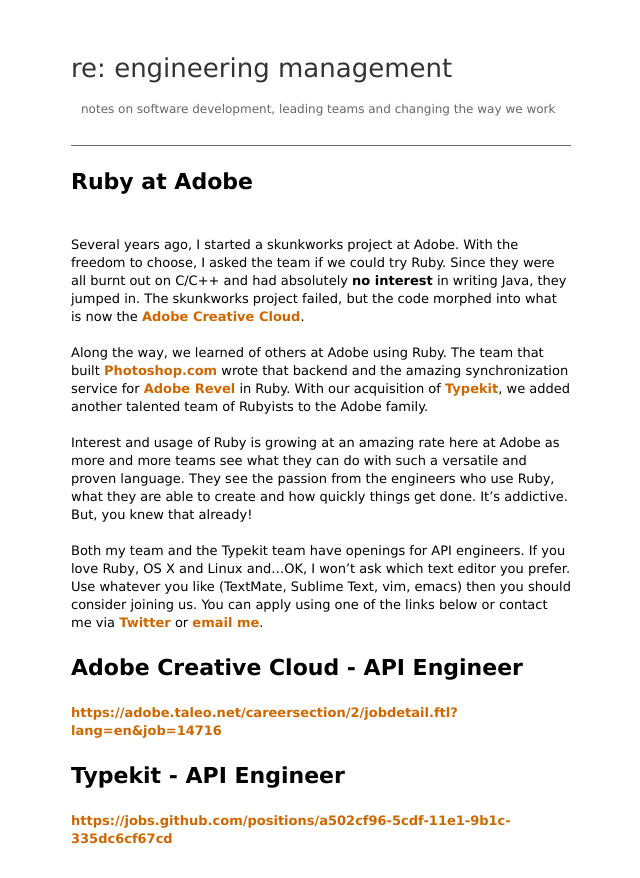
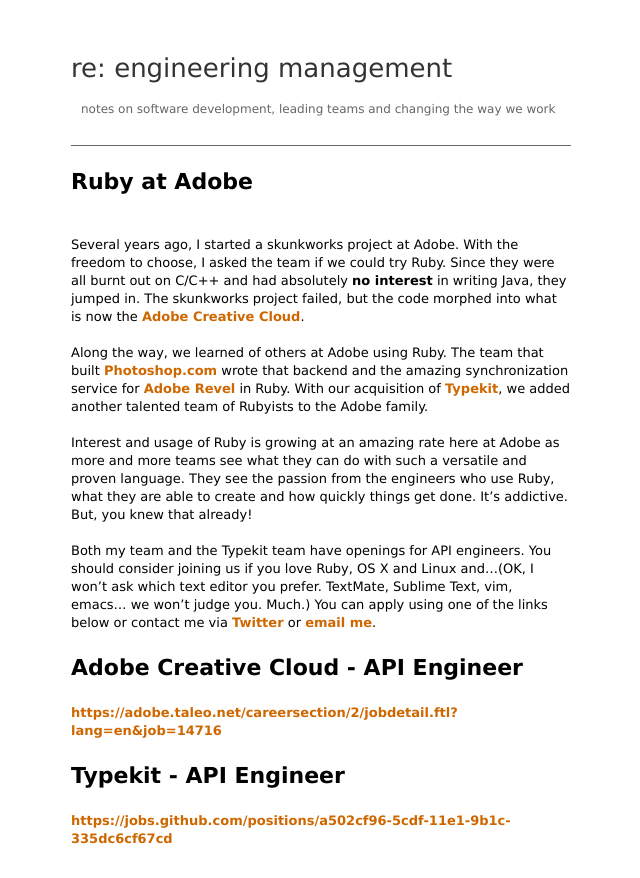
Before and after one commit to kstewart/kstewart.me, a Jekyll site: the page built from _posts/2012-04-21-ruby-at-adobe.md, in a window 1280 px wide, cut to the strip 0-878 px from the top of the page. Shown: the whole strip, without its empty margins (319-959 px from the left). Built offline with Jekyll 4.4.1, drawn with Linux system fonts in a browser that asks for light colours; Markdown is read by kramdown in place of the engine named in the settings.

Commit message:
Ruby at Adobe

```diff
--- a/_posts/2012-04-21-ruby-at-adobe.md
+++ b/_posts/2012-04-21-ruby-at-adobe.md
@@ -9,7 +9,7 @@
 
 Interest and usage of Ruby is growing at an amazing rate here at Adobe as more and more teams see what they can do with such a versatile and proven language. They see the passion from the engineers who use Ruby, what they are able to create and how quickly things get done. It's addictive. But, you knew that already!
 
-Both my team and the Typekit team have openings for API engineers. If you love Ruby, OS X and Linux and...OK, I won't ask which text editor you prefer. Use whatever you like (TextMate, Sublime Text, vim, emacs) then you should consider joining us. You can apply using one of the links below or contact me via [Twitter](http://twitter.com/kstewart) or [email me](mailto:kstewart@adobe.com).
+Both my team and the Typekit team have openings for API engineers. You should consider joining us if you love Ruby, OS X and Linux and...(OK, I won't ask which text editor you prefer. TextMate, Sublime Text, vim, emacs... we won't judge you. Much.) You can apply using one of the links below or contact me via [Twitter](http://twitter.com/kstewart) or [email me](mailto:kstewart@adobe.com).
 
 # Adobe Creative Cloud - API Engineer #
 [https://adobe.taleo.net/careersection/2/jobdetail.ftl?lang=en&job=14716](https://adobe.taleo.net/careersection/2/jobdetail.ftl?lang=en&job=14716)
```
